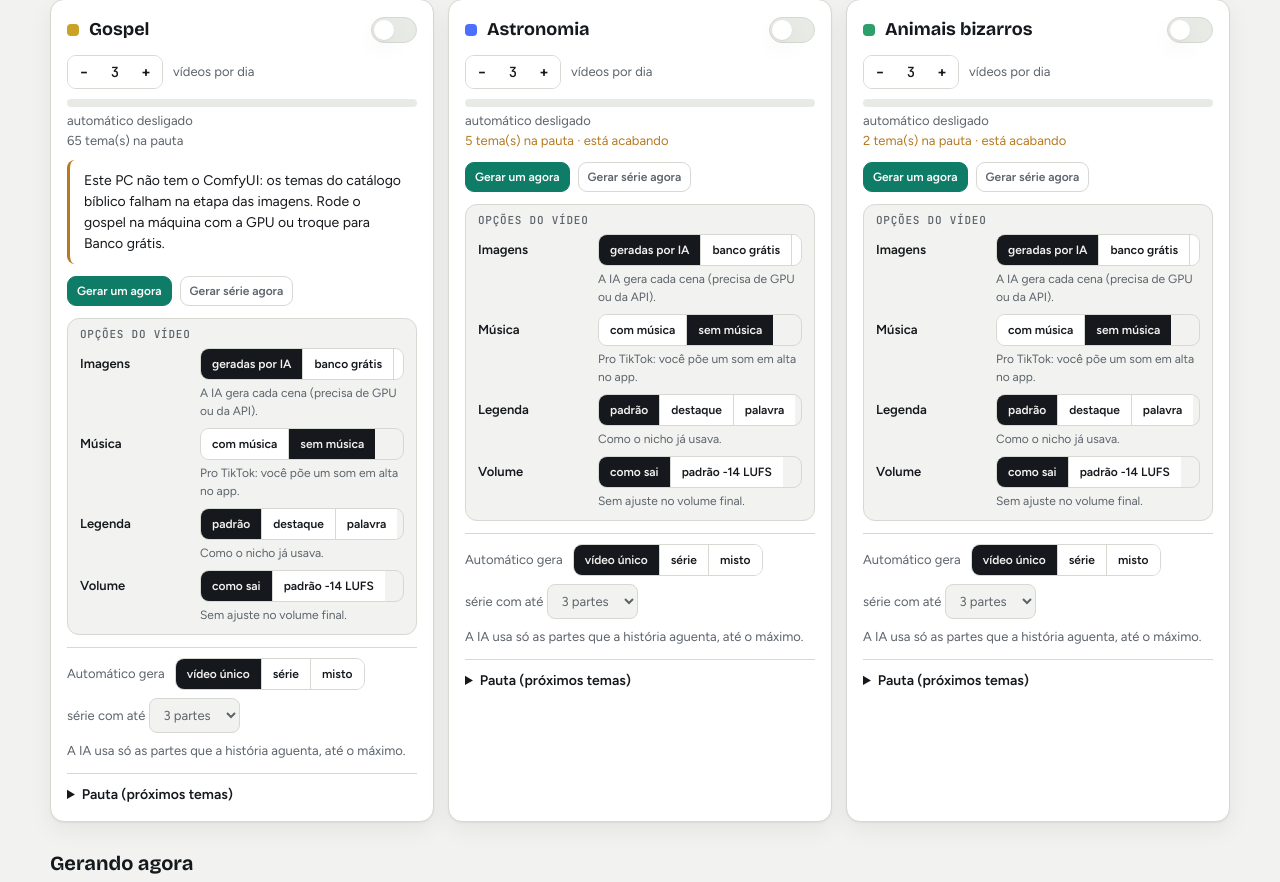
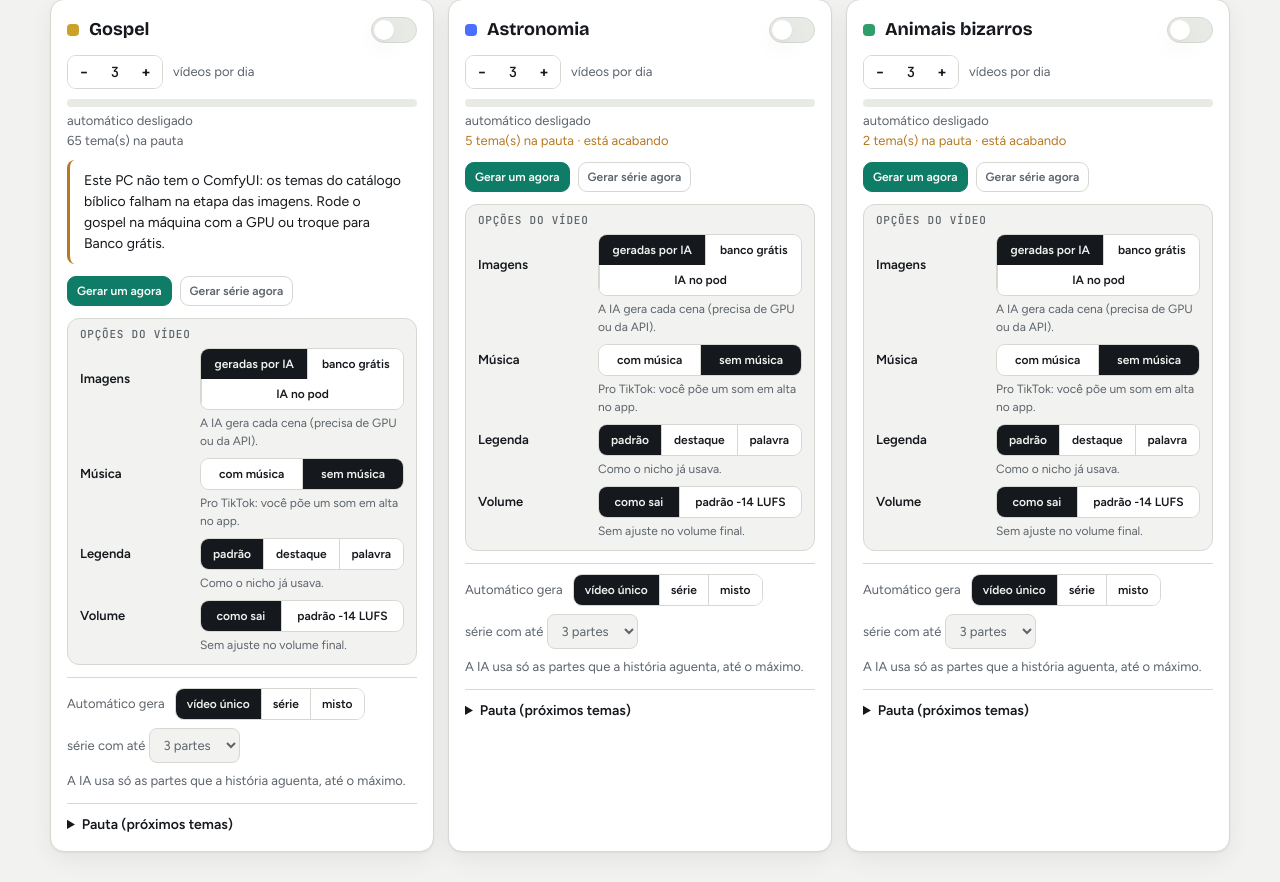
Before and after one commit to Yonarhan/Milionere, a Django app: page /canal in a window 1280 px wide. Shown: the part 287-1169 px from the top of the page. Run offline with Django 5.2, Linux system fonts and the light colour scheme; data comes from the database, SQL or seed files in the repository; data that the repository does not hold is empty.

Commit message:
Painel: opções do vídeo quebram linha quando não cabem (a 3ª opção de Imagens ficava cortada)
Co-Authored-By: Claude Opus 5.5 <noreply@anthropic.com>

```diff
--- a/servico/estudio/templates/estudio/canal.html
+++ b/servico/estudio/templates/estudio/canal.html
@@ -89,9 +89,10 @@ details.pauta summary{cursor:pointer;font-weight:600;font-size:14px}
 .pauta li small{color:var(--muted)}
 .pauta li .x{border:0;background:none;color:var(--muted);cursor:pointer;padding:0 4px}
 .opcoes{margin-top:12px;padding:10px 12px;border:1px solid var(--line);border-radius:12px;background:var(--ground);display:grid;gap:8px}
-.op{display:grid;grid-template-columns:110px auto;gap:4px 10px;align-items:center}
+.op{display:grid;grid-template-columns:110px minmax(0,1fr);gap:4px 10px;align-items:center}
 .op-nome{font-size:13px;font-weight:600}
-.op .seg button{white-space:nowrap}
+.op .seg{flex-wrap:wrap;max-width:100%}
+.op .seg button{white-space:nowrap;flex:1 0 auto}
 .op-dica{grid-column:2;font-size:12px;color:var(--muted)}
 @media (max-width:600px){.op{grid-template-columns:1fr}.op-dica{grid-column:1}}
 .pauta form{display:grid;grid-template-columns:minmax(0,1fr) auto;gap:6px;margin-top:6px}
```
